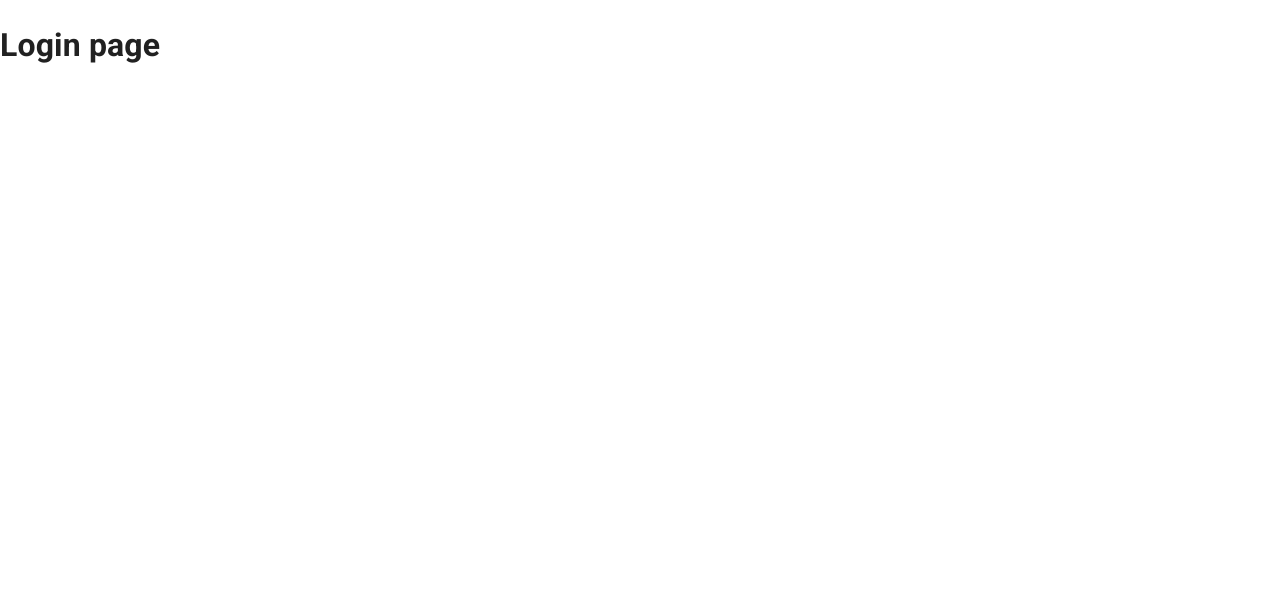
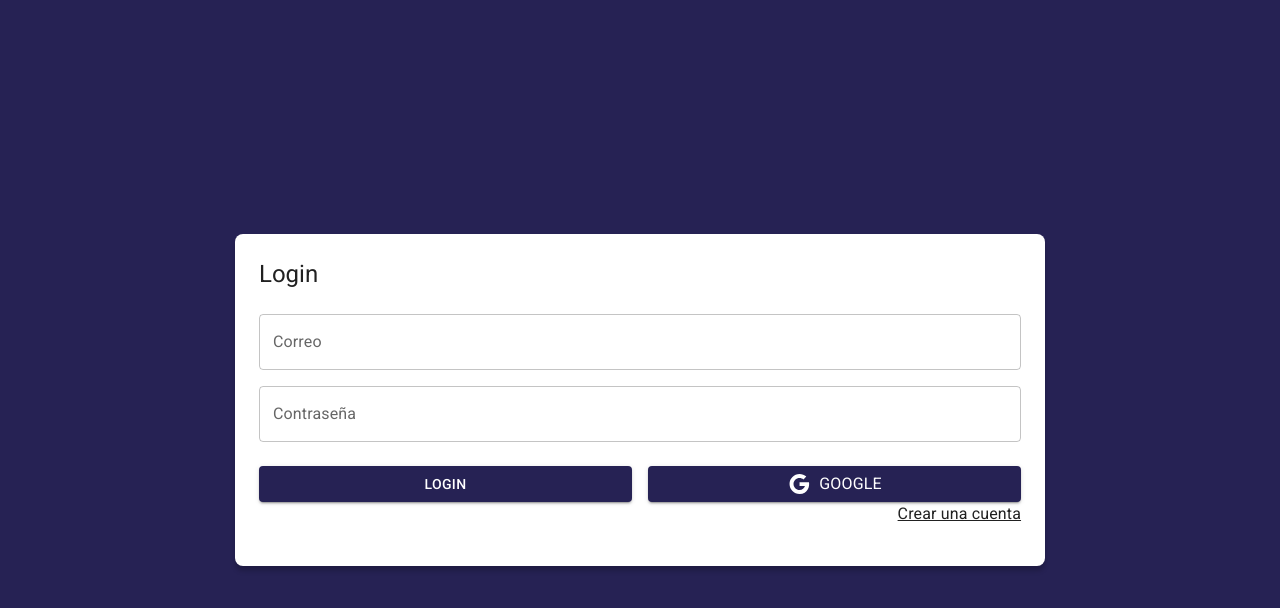
Before and after one commit to lucho-krs/journalApp, a React (Vite) app: page /auth/login in a window 1280 px wide. Shown: the top 608 px of the page. Built offline with nearby package versions, Linux system fonts and the light colour scheme.

Commit message:
Se realiza diseño del loginPage

```diff
--- a/src/auth/pages/LoginPage.jsx
+++ b/src/auth/pages/LoginPage.jsx
@@ -1,7 +1,73 @@
+import { Link as RouterLink } from 'react-router-dom';
+import { Google } from "@mui/icons-material"
+import { Button, Grid, Link, TextField, Typography } from "@mui/material"
+
 export const LoginPage = () => {
     return (
-        <>
-            <h1>Login page</h1>
-        </>
+        <Grid
+            container
+            spacing={ 0 }
+            direction="column"
+            alignItems="center"
+            justifyContent="center"
+            sx={{ minHeight: '100vh', backgroundColor: 'primary.main', padding: 4 }}
+        >
+            <Grid item
+                className="box-shadow"
+                xs={ 3 }
+                sx={{ backgroundColor: 'white', padding: 3, borderRadius: 2 }}
+            >
+                <Typography variant='h5' sx={{ mb: 1 }}>Login</Typography>
+
+                <form>
+                    <Grid container>
+
+                        <Grid item xs={ 12 } sx={{ mt: 2 }}>
+                            <TextField
+                                label='Correo'
+                                type="email"
+                                placeholder='correo@example.com'
+                                fullWidth
+                            />
+                        </Grid>
+
+                        <Grid item xs={ 12 } sx={{ mt: 2 }}>
+                            <TextField
+                                label='Contraseña'
+                                type="password"
+                                placeholder='Contraseña'
+                                fullWidth
+                            />
+                        </Grid>
+
+                        <Grid container spacing={ 2 } sx={{ mb: 2, mt: 1 }}>
+
+                            <Grid item xs={ 12 } sm={ 6 }>
+                                <Button variant='contained' fullWidth>
+                                    Login
+                                </Button>
+                            </Grid>
+
+                            <Grid item xs={ 12 } sm={ 6 }>
+                                <Button variant='contained' fullWidth>
+                                    <Google />
+                                    <Typography sx={{ ml: 1 }}>Google</Typography>
+                                </Button>
+                            </Grid>
+
+                            <Grid container direction='row' justifyContent='end'>
+                                <Link component={ RouterLink } color='inherit' to='/auth/register'>
+                                    Crear una cuenta
+                                </Link>
+                            </Grid>
+
+                        </Grid>
+
+                    </Grid>
+                </form>
+
+            </Grid>
+
+        </Grid>
     )
 }
--- a/src/styles.css
+++ b/src/styles.css
@@ -0,0 +1,3 @@
+.box-shadow {
+    box-shadow: 0px 5px 5px rgba( 0, 0, 0, 0.2 );
+}
```
